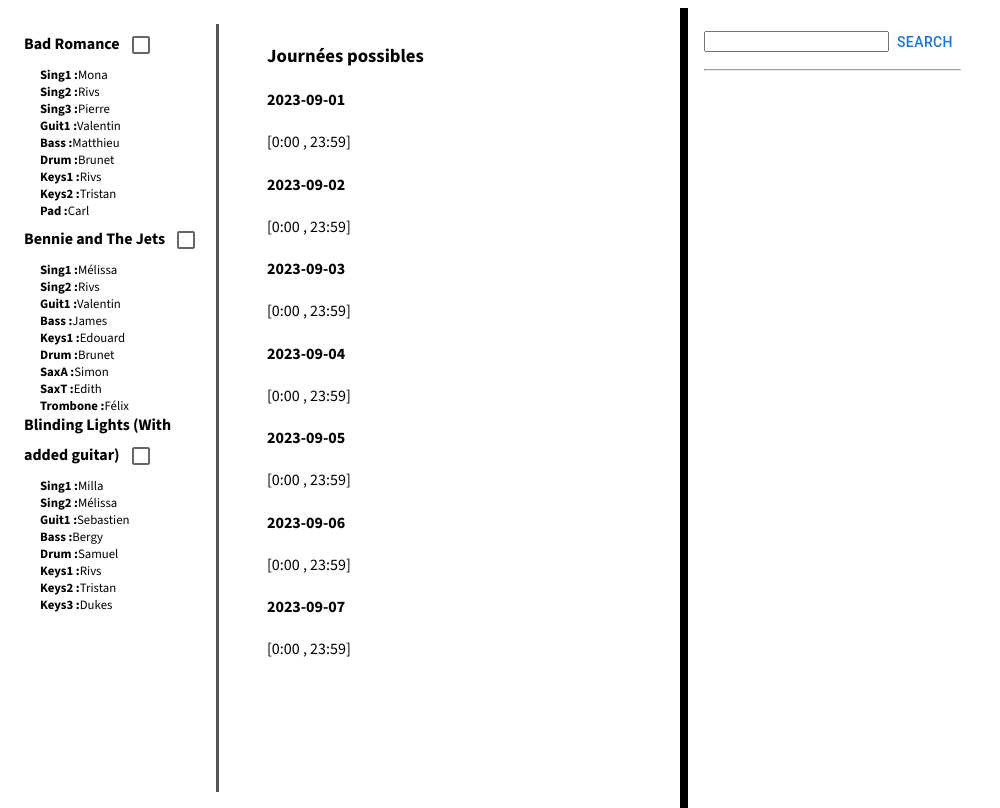
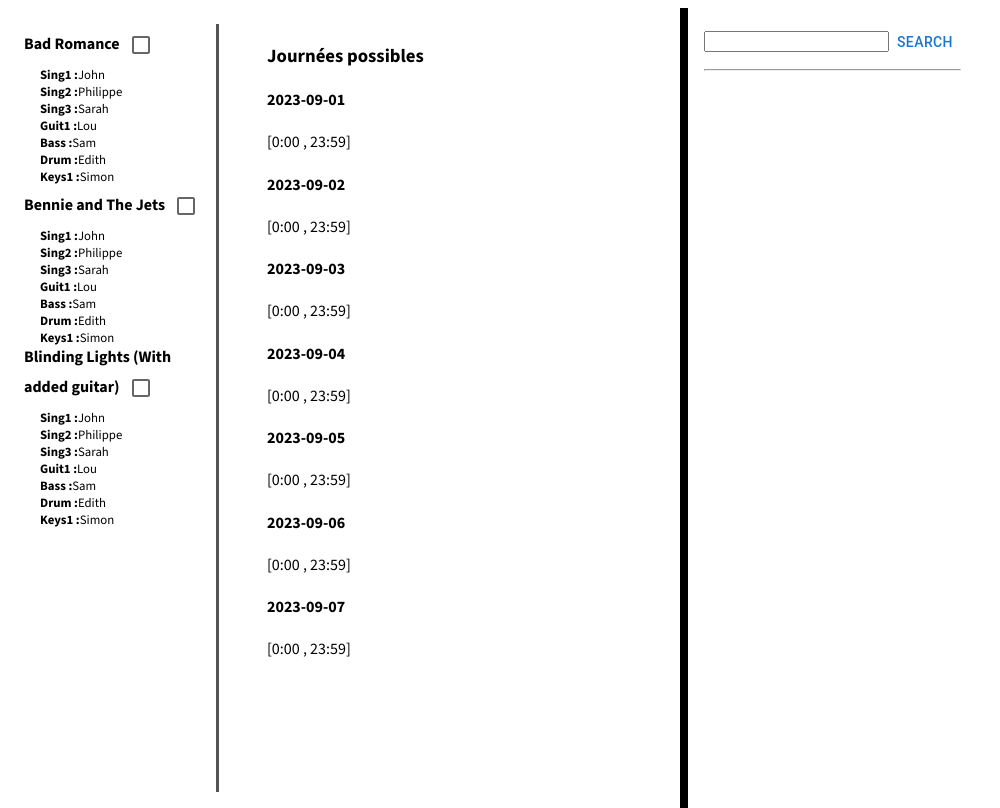
Before and after one commit to phbru/polyjam-station, a React (Vite) app: page / in a window 1280 px wide. Shown: the whole page, without its empty margins (0-1000 px from the left). Built offline with nearby package versions, Linux system fonts and the light colour scheme.

Commit message:
changed songData

```diff
--- a/src/data/songsData.ts
+++ b/src/data/songsData.ts
@@ -4,42 +4,81 @@ export const songsData: SongDataByNames = {
   "Bad Romance": {
     name: "Bad Romance",
     musicians: {
-      Sing1: "Mona",
-      Sing2: "Rivs",
-      Sing3: "Pierre",
-      Guit1: "Valentin",
-      Bass: "Matthieu",
-      Drum: "Brunet",
-      Keys1: "Rivs",
-      Keys2: "Tristan",
-      Pad: "Carl",
+      Sing1: "John",
+      Sing2: "Philippe",
+      Sing3: "Sarah",
+      Guit1: "Lou",
+      Bass: "Sam",
+      Drum: "Edith",
+      Keys1: "Simon",
     },
   },
   "Bennie and The Jets": {
     name: "Bennie and The Jets",
     musicians: {
-      Sing1: "Mélissa",
-      Sing2: "Rivs",
-      Guit1: "Valentin",
-      Bass: "James",
-      Keys1: "Edouard",
-      Drum: "Brunet",
-      SaxA: "Simon",
-      SaxT: "Edith",
-      Trombone: "Félix",
+      Sing1: "John",
+      Sing2: "Philippe",
+      Sing3: "Sarah",
+      Guit1: "Lou",
+      Bass: "Sam",
+      Drum: "Edith",
+      Keys1: "Simon",
     },
   },
   "Blinding Lights (With added guitar)": {
     name: "Blinding Lights (With added guitar)",
     musicians: {
-      Sing1: "Milla",
-      Sing2: "Mélissa",
-      Guit1: "Sebastien",
-      Bass: "Bergy",
-      Drum: "Samuel",
-      Keys1: "Rivs",
-      Keys2: "Tristan",
-      Keys3: "Dukes",
+      Sing1: "John",
+      Sing2: "Philippe",
+      Sing3: "Sarah",
+      Guit1: "Lou",
+      Bass: "Sam",
+      Drum: "Edith",
+      Keys1: "Simon",
     },
   },
 };
+
+// export const songsData: SongDataByNames = {
+//   "Bad Romance": {
+//     name: "Bad Romance",
+//     musicians: {
+//       Sing1: "Mona",
+//       Sing2: "Rivs",
+//       Sing3: "Pierre",
+//       Guit1: "Valentin",
+//       Bass: "Matthieu",
+//       Drum: "Brunet",
+//       Keys1: "Rivs",
+//       Keys2: "Tristan",
+//       Pad: "Carl",
+//     },
+//   },
+//   "Bennie and The Jets": {
+//     name: "Bennie and The Jets",
+//     musicians: {
+//       Sing1: "Mélissa",
+//       Sing2: "Rivs",
+//       Guit1: "Valentin",
+//       Bass: "James",
+//       Keys1: "Edouard",
+//       Drum: "Brunet",
+//       SaxA: "Simon",
+//       SaxT: "Edith",
+//       Trombone: "Félix",
+//     },
+//   },
+//   "Blinding Lights (With added guitar)": {
+//     name: "Blinding Lights (With added guitar)",
+//     musicians: {
+//       Sing1: "Milla",
+//       Sing2: "Mélissa",
+//       Guit1: "Sebastien",
+//       Bass: "Bergy",
+//       Drum: "Samuel",
+//       Keys1: "Rivs",
+//       Keys2: "Tristan",
+//       Keys3: "Dukes",
+//     },
+//   },
+// };
```
Also changed, not shown: dispos.csv.
